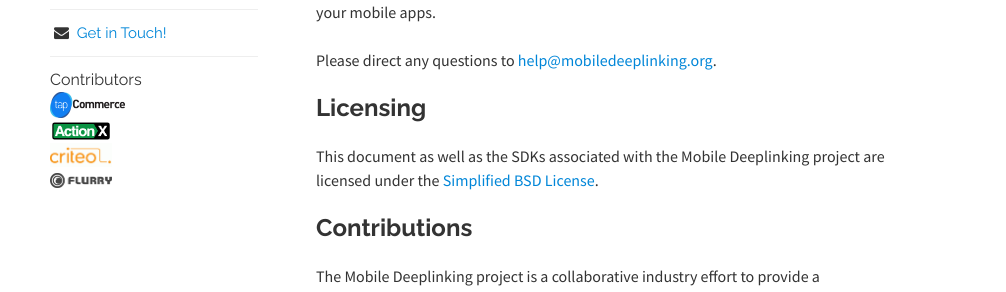
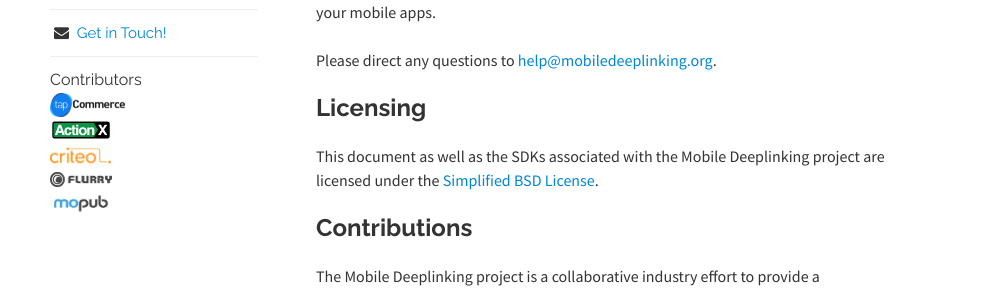
Before and after one commit to mobiledeeplinking/mobiledeeplinking.github.io, a Jekyll site: the page built from index.html, in a window 1280 px wide. Shown: the part 453-745 px from the top of the page, without its empty margins (149-1155 px from the left). Built offline with Jekyll 4.4.1, drawn with Linux system fonts in a browser that asks for light colours; nearby versions of some CDN libraries; Markdown is read by kramdown in place of the engine named in the settings.

Commit message:
Adding logo.

```diff
--- a/_layouts/spec.html
+++ b/_layouts/spec.html
@@ -73,7 +73,7 @@ date:   2014-02-12 16:50:45
 <div class="logos">
   <div>Contributors</div>
   <div>
-    <a href="http://www.tapcommerce.com"><img src="/img/tapcommerce-logo.png" style="max-height:36px; width:75px"/></a>
+    <a href="http://www.tapcommerce.com"><img src="/img/tapcommerce-logo.png" style="width:75px"/></a>
   </div>
   <div>
     <a href="http://www.actionx.com"><img src="/img/actionx-logo.png"/></a>
@@ -84,6 +84,9 @@ date:   2014-02-12 16:50:45
   <div>
     <a href="http://www.flurry.com"><img src="/img/flurry-logo.png"/></a>
   </div>
+  <div>
+    <a href="http://www.mopub.com"><img src="/img/mopub-logo.jpeg"/></a>
+  </div>
 </div>
 </div>
 </div>
```
Also changed, not shown: img/mopub-logo.jpeg (added).
